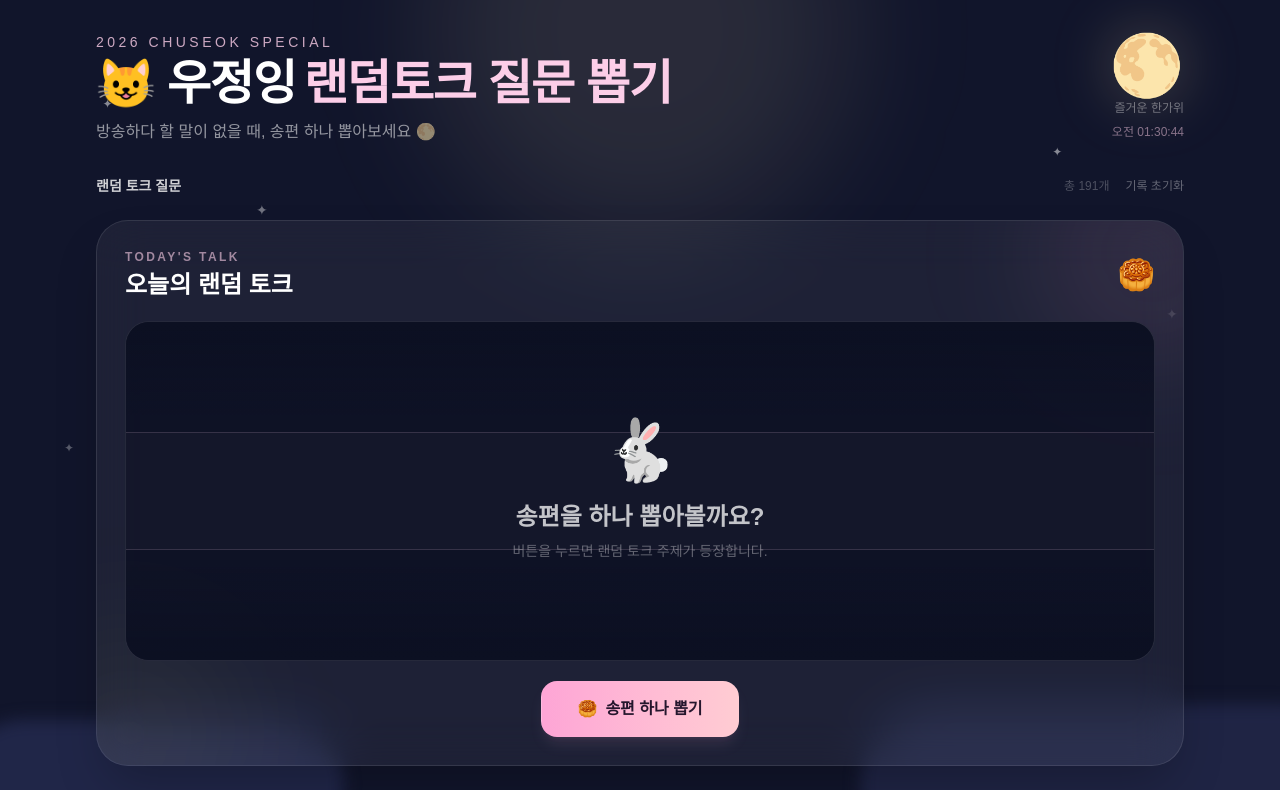
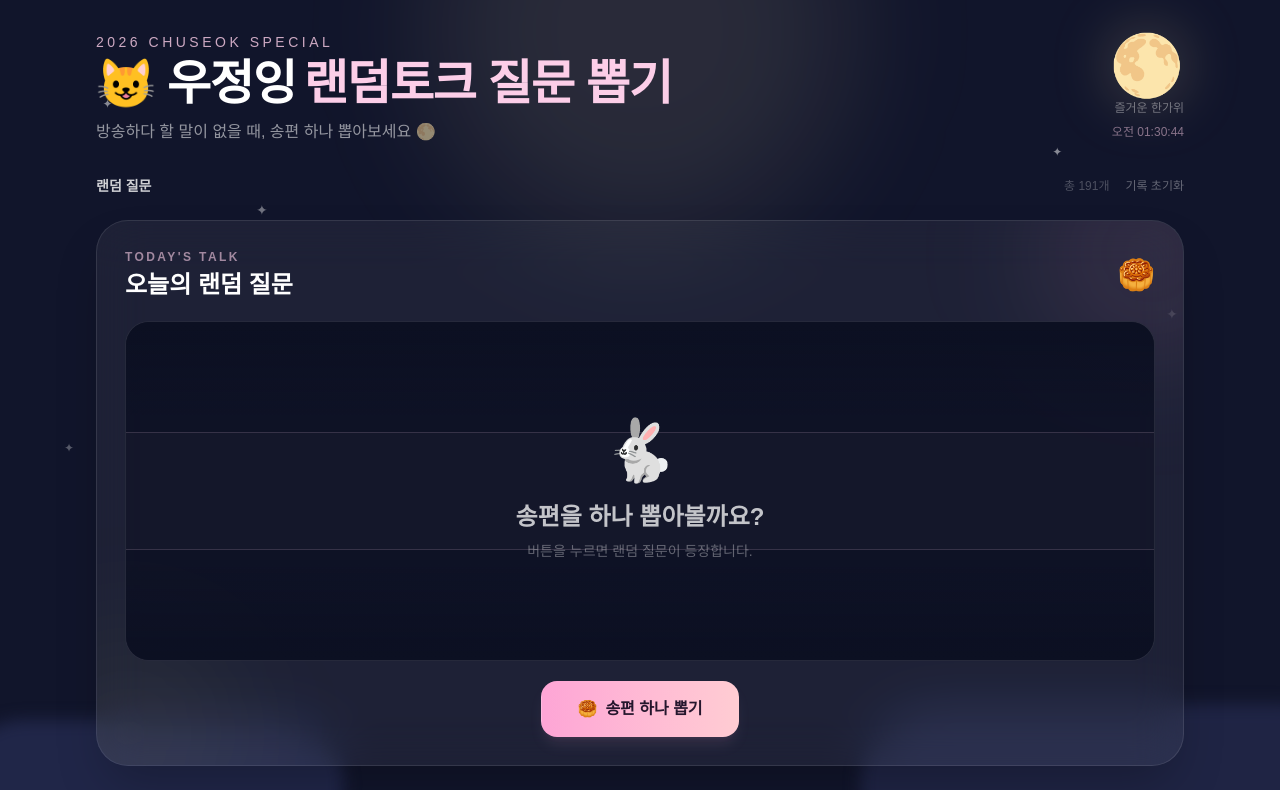
Before and after one commit to kingkk555555-droid/chuseok-broadcast, a Next.js app: page / in a window 1280 px wide. Shown: the top 790 px of the page. Built offline with nearby package versions, Linux system fonts and the light colour scheme.

Commit message:
update random questions

```diff
--- a/app/page.tsx
+++ b/app/page.tsx
@@ -392,7 +392,7 @@ export default function Home() {
         <section className="mb-6">
           <div className="flex items-center justify-between">
             <h2 className="text-sm font-bold text-white/80">
-              랜덤 토크 질문
+              랜덤 질문
             </h2>
 
             <div className="flex items-center gap-4">
@@ -424,7 +424,7 @@ export default function Home() {
                 </div>
 
                 <h2 className="mt-1 text-xl font-black sm:text-2xl">
-                  오늘의 랜덤 토크
+                  오늘의 랜덤 질문
                 </h2>
               </div>
 
@@ -490,7 +490,7 @@ export default function Home() {
                       송편을 하나 뽑아볼까요?
                     </p>
                     <p className="mt-2 text-sm text-white/35">
-                      버튼을 누르면 랜덤 토크 주제가 등장합니다.
+                      버튼을 누르면 랜덤 질문이 등장합니다.
                     </p>
                   </div>
                 )}
```
